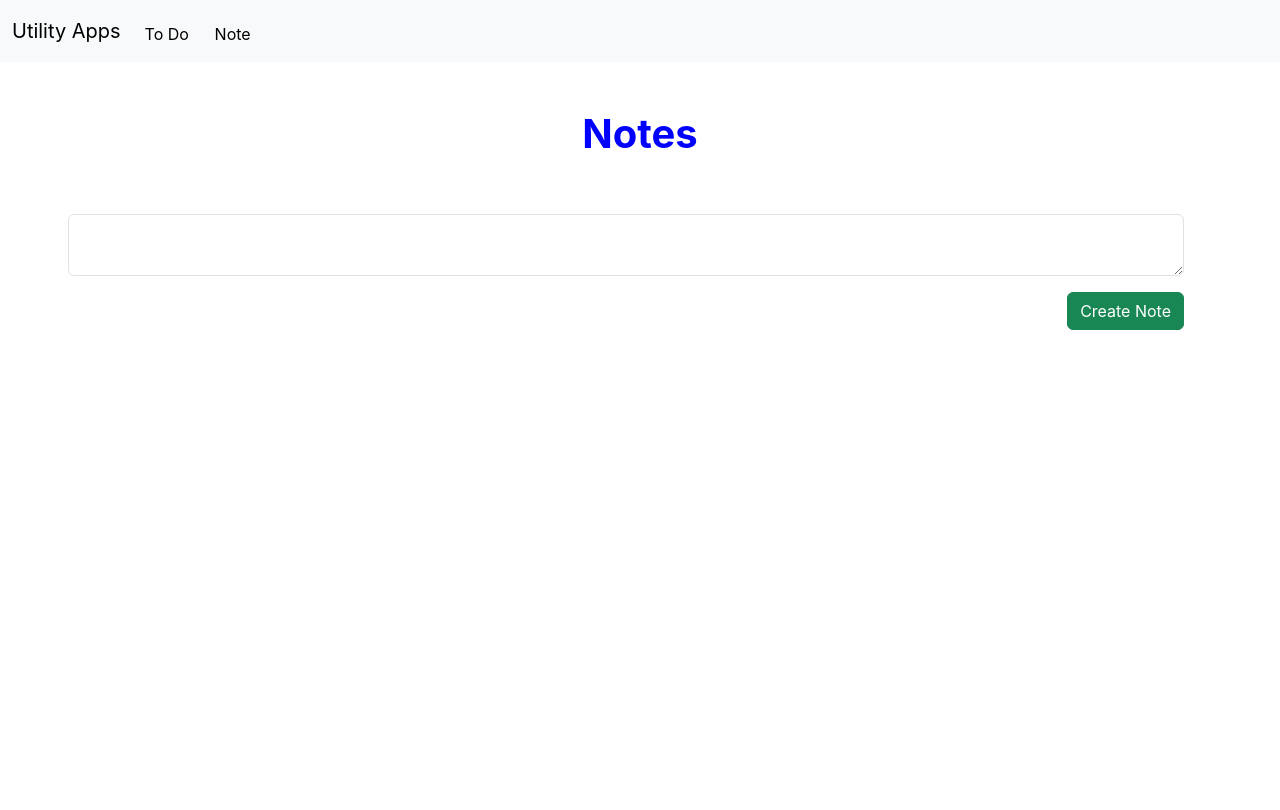
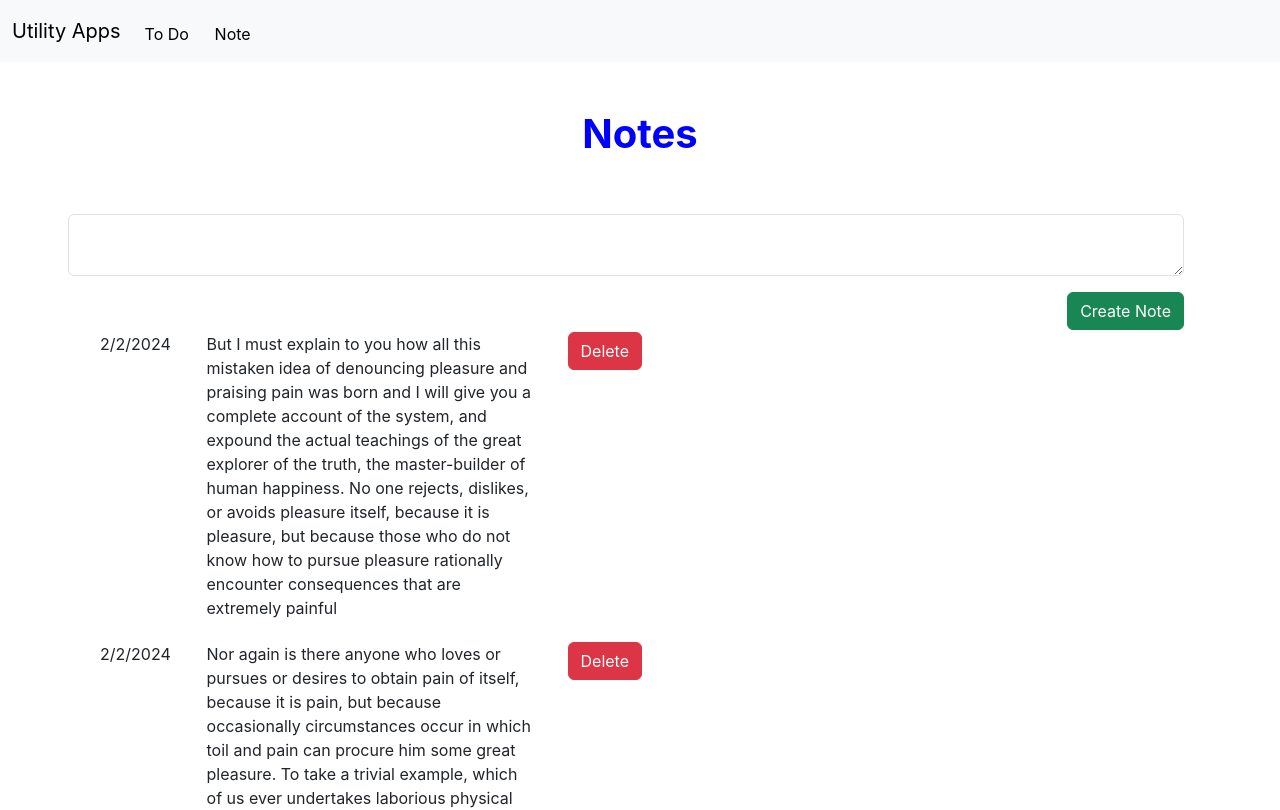
Before and after one commit to SudipGhara19/todo-using-redux, a React (Create React App) app: page /notes in a window 1280 px wide. Shown: the top 810 px of the page. Built offline with nearby package versions, Linux system fonts and the light colour scheme.

Commit message:
change the name of combineReducer objects name for better use. use it in (TodoList & NoteList) component to get the access of the sore state

```diff
--- a/src/Redux/store.js
+++ b/src/Redux/store.js
@@ -7,8 +7,8 @@ import { todoReducer } from "./reducers/todoReducer";
 import { noteReducer } from "./reducers/noteReducer";
 
 const result = combineReducers({
-    todos: todoReducer,
-    notes: noteReducer,
+    todoReducer: todoReducer,
+    noteReducer: noteReducer,
 })
 
 export const store = redux.createStore(result);
--- a/src/components/NoteList/NoteList.js
+++ b/src/components/NoteList/NoteList.js
@@ -1,7 +1,8 @@
 import "./NoteList.css";
+import { useSelector } from "react-redux";
 
 function NoteList() {
-    const notes=[];
+    const notes=useSelector((state)=> state.noteReducer.notes);
   return (
     <div className="container">
     <ul>
--- a/src/components/ToDoList/ToDoList.js
+++ b/src/components/ToDoList/ToDoList.js
@@ -5,7 +5,7 @@ import "./ToDoList.css";
 
 function ToDoList() {
 
-  const todos=useSelector((state)=> state.todos);
+  const todos=useSelector((state)=> state.todoReducer.todos);
   const disptach = useDispatch();
   // const todos= store.getState().todos;
 
```
